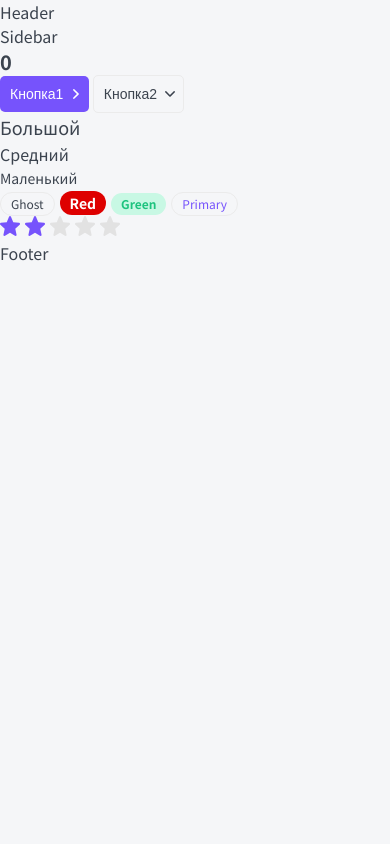
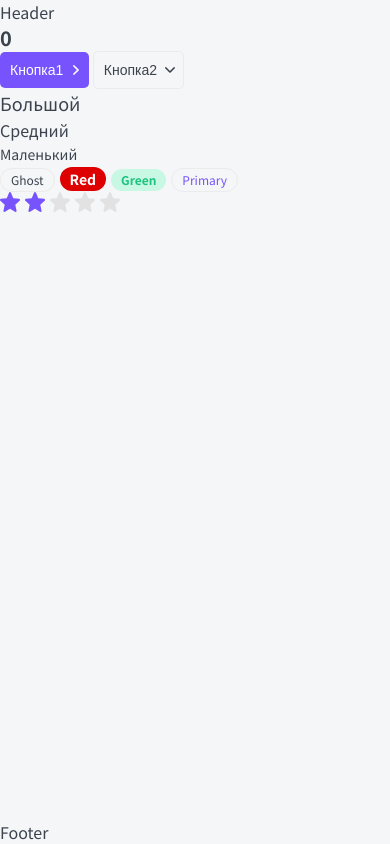
Before and after one commit to webmakaka/WebProject, a Next.js app in the folder app/client/: page / in a window 390 px wide. Built offline with nearby package versions, Linux system fonts and the light colour scheme.

Commit message:
10 CSS Grid | 007 Вёрстка layout

```diff
--- a/app/client/layout/Layout.module.css
+++ b/app/client/layout/Layout.module.css
@@ -0,0 +1,45 @@
+.wrapper {
+  display: grid;
+  grid-template-columns: auto 230px minmax(320px, 1200px) auto;
+  grid-template-rows: auto 1fr auto;
+  min-height: 100vh;
+  grid-template-areas:
+    '. header header .'
+    '. sidebar body .'
+    'footer footer footer footer';
+}
+
+.header {
+  grid-area: header;
+  display: none;
+}
+
+.sidebar {
+  grid-area: sidebar;
+}
+
+.body {
+  grid-area: body;
+}
+
+.footer {
+  grid-area: footer;
+}
+
+@media (max-width: 765px) {
+  .wrapper {
+    grid-template-columns: minmax(320px, 1fr);
+    grid-template-areas:
+      'header'
+      'body'
+      'footer';
+  }
+
+  .sidebar {
+    display: none;
+  }
+
+  .header {
+    display: block;
+  }
+}
--- a/app/client/layout/Layout.tsx
+++ b/app/client/layout/Layout.tsx
@@ -1,19 +1,18 @@
 import { FunctionComponent } from 'react';
 import { Footer } from './Footer/Footer';
 import { Header } from './Header/Header';
+import styles from './Layout.module.css';
 import { ILayoutProps } from './Layout.props';
 import { Sidebar } from './Sidebar/Sidebar';
 
 export const Layout = ({ children }: ILayoutProps): JSX.Element => {
   return (
-    <>
-      <Header />
-      <div>
-        <Sidebar />
-        <div>{children}</div>
-      </div>
-      <Footer />
-    </>
+    <div className={styles.wrapper}>
+      <Header className={styles.header} />
+      <Sidebar className={styles.sidebar} />
+      <div className={styles.body}>{children}</div>
+      <Footer className={styles.footer} />
+    </div>
   );
 };
 
```
Also changed, not shown: 2 other files (tests, documents, lock files or other folders).
